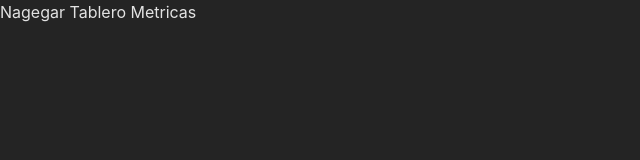
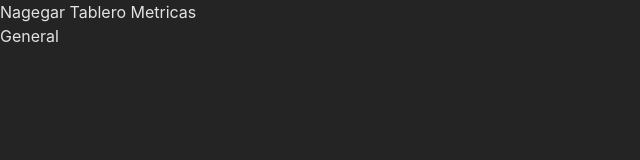
Before and after one commit to Geider10/Markbooks, a React (Vite) app: page / in a window 1280 px wide. Shown: the top 160 px of the page, without its empty margins (0-640 px from the left). Built offline with nearby package versions, Linux system fonts and the light colour scheme.

Commit message:
add useContext for a arrar of tag and craete a modal

```diff
--- a/src/App.jsx
+++ b/src/App.jsx
@@ -1,16 +1,20 @@
 import { BrowserRouter ,Routes, Route  } from "react-router-dom";
+import StateData from "./context/StateData";
+import Header from "./components/Header";
 import Home from "./components/Home"
 import Board from "./components/Board"
-import Header from "./components/Header";
+
 function App (){
     return(
-        <BrowserRouter>
-        <Header></Header>
+        <StateData>
+            <BrowserRouter>
+            <Header></Header>
             <Routes>
                 <Route path="/" element={<Home/>}></Route>
                 <Route path="/Board" element={<Board/>}></Route>
             </Routes>
-        </BrowserRouter>
+            </BrowserRouter>
+        </StateData>
     )
 }
 export default App
--- a/src/components/Home.jsx
+++ b/src/components/Home.jsx
@@ -1,6 +1,8 @@
+import RenderTag from "./RenderTag";
 function Home (){
     return(
         <>
+        <RenderTag/>
         {
         /* Titulo
         List category => category
--- a/src/components/Modal.jsx
+++ b/src/components/Modal.jsx
@@ -1,19 +1,22 @@
 import Button from "./Button";
-function Modal ({event}) {
+function Modal ({event, name,children}) {
     return (
         <article>
             <form onSubmit={(e)=> e.preventDefault()} className="w-80 border p-2">
                 <div className="flex justify-between mb-2">
-                    <h3>Nuevo sitio</h3>
+                    <h3>Crear {name}</h3>
                     <span onClick={event} className="cursor-pointer "> X</span>
                 </div>
                 <div className="flex flex-col items-center gap-2">
                 <input type="text"  placeholder="Ingresa nombre"  className="inputText"/>
-                <input type="url" placeholder="Ingresa el Url" className="inputText"/>
-                <input
-                type="file"
-                accept="image/jpg, image/jpeg, image/png" />
-                <Button name="Cargar" style="bg-blue-400"/>
+                {/* <input type="url" placeholder="Ingresa el Url" className="inputText"/>
+                <select name="" id="">
+                    <option value="">General</option>
+                    <option value="">Finanzas</option>
+                    <option value="">Critomonedas</option>
+                </select> */}
+                {children}
+                <Button name="Agregar" style="bg-blue-400"/>
                 </div>
             </form>
         </article>
--- /dev/null
+++ b/src/components/RenderTag.jsx
@@ -0,0 +1,16 @@
+import { useContext } from "react";
+import { dataContext } from "../context/dataContext";
+import Tag from "./Tag"
+function RenderTag (){
+    const {tags, handleAddTag} = useContext(dataContext);
+
+    return (
+        <>
+            {tags&& tags.map(t =>(
+                <Tag key={t.id} name={t.name} />
+            ))}
+
+        </>
+    )
+}
+export default RenderTag;
--- /dev/null
+++ b/src/components/Tag.jsx
@@ -0,0 +1,4 @@
+function Tag ({name}){
+    return <span>{name}</span>
+}
+export default Tag;
--- /dev/null
+++ b/src/context/StateData.jsx
@@ -0,0 +1,15 @@
+import { dataContext } from "./dataContext";
+import { useState } from "react";
+
+function StateData ({children}){
+    const [tags, setTags] = useState([{id: 1, name:"General"}]);
+    const handleAddTag = (tag)=>{
+        setTags([...tags, tag ])
+    }
+    return(
+        <dataContext.Provider value={{tags, handleAddTag}}>
+           {children}
+        </dataContext.Provider>
+    )
+}
+export default StateData;
--- /dev/null
+++ b/src/context/dataContext.js
@@ -0,0 +1,2 @@
+import { createContext } from "react";
+export const dataContext = createContext();
```
